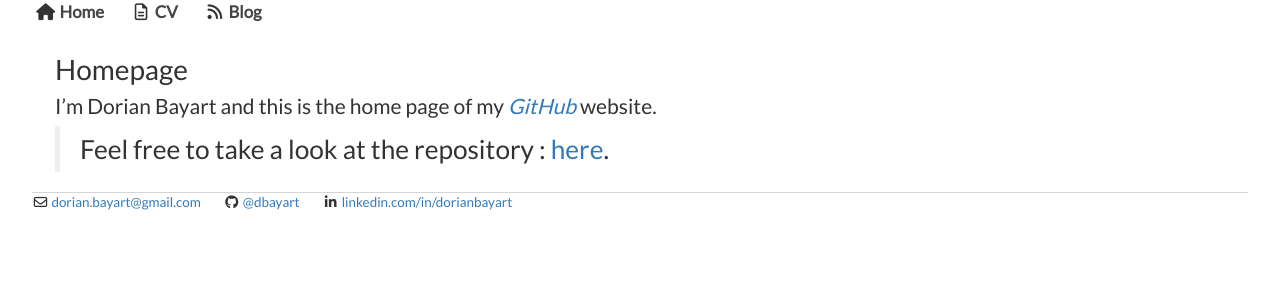
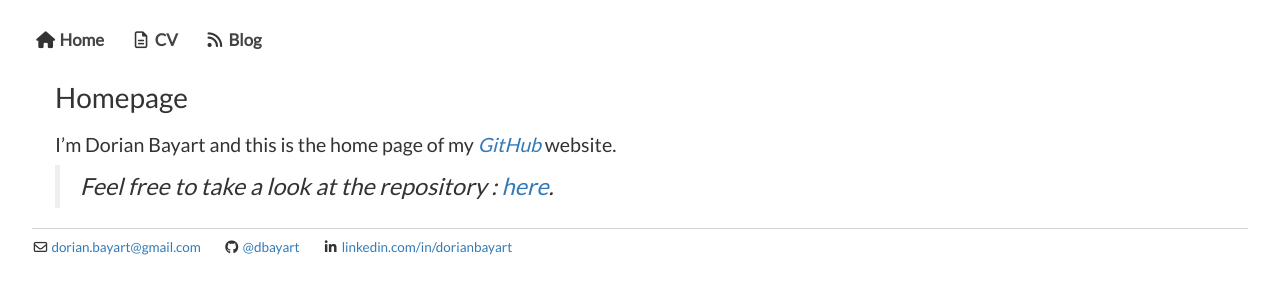
Before and after one commit to dorianbayart/dorianbayart.github.io, a Jekyll site: the page built from index.md, in a window 1280 px wide. Shown: the top 300 px of the page. Built offline with Jekyll 4.4.1, drawn with Linux system fonts in a browser that asks for light colours; nearby versions of some CDN libraries.

Commit message:
Update main.css

```diff
--- a/css/main.css
+++ b/css/main.css
@@ -14,7 +14,10 @@
 	body { width: 95%; }
 }
 
-nav ul, footer ul {
+#nav {
+    padding-top: 2em;
+}
+#nav > ul {
     font-family:'Lato', 'Helvetica', 'Sans-Serif';
     font-size: 1.2em;
     padding: 0px;
@@ -22,8 +25,9 @@
     font-weight: bold;
     font-style: normal;
 }
-footer ul {
+#footer > ul {
     font-family:'Lato', 'Helvetica', 'Sans-Serif';
+    font-size: 1.2em;
     padding: 0px;
     list-style: none;
     font-weight: normal;
@@ -43,15 +47,24 @@
 h1 {
     font-size: 2em;
     font-family:'Lato', 'Helvetica', 'Sans-Serif';
+    margin-bottom: 0.8em;
 }
 p {
-    font-size: 1.5em;
+    font-size: 1.4em;
     line-height: 1em;
-    color: #333;
+}
+p.meta {
+    font-size: 1em;
+    text-align: right;
+}
+blockquote {
+    font-size: 1.2em;
+    font-style: italic;
 }
 footer {
     border-top: 1px solid #d5d5d5;
     font-size: .8em;
+    padding-top: .8em;
 }
 
 ul.posts {
```
